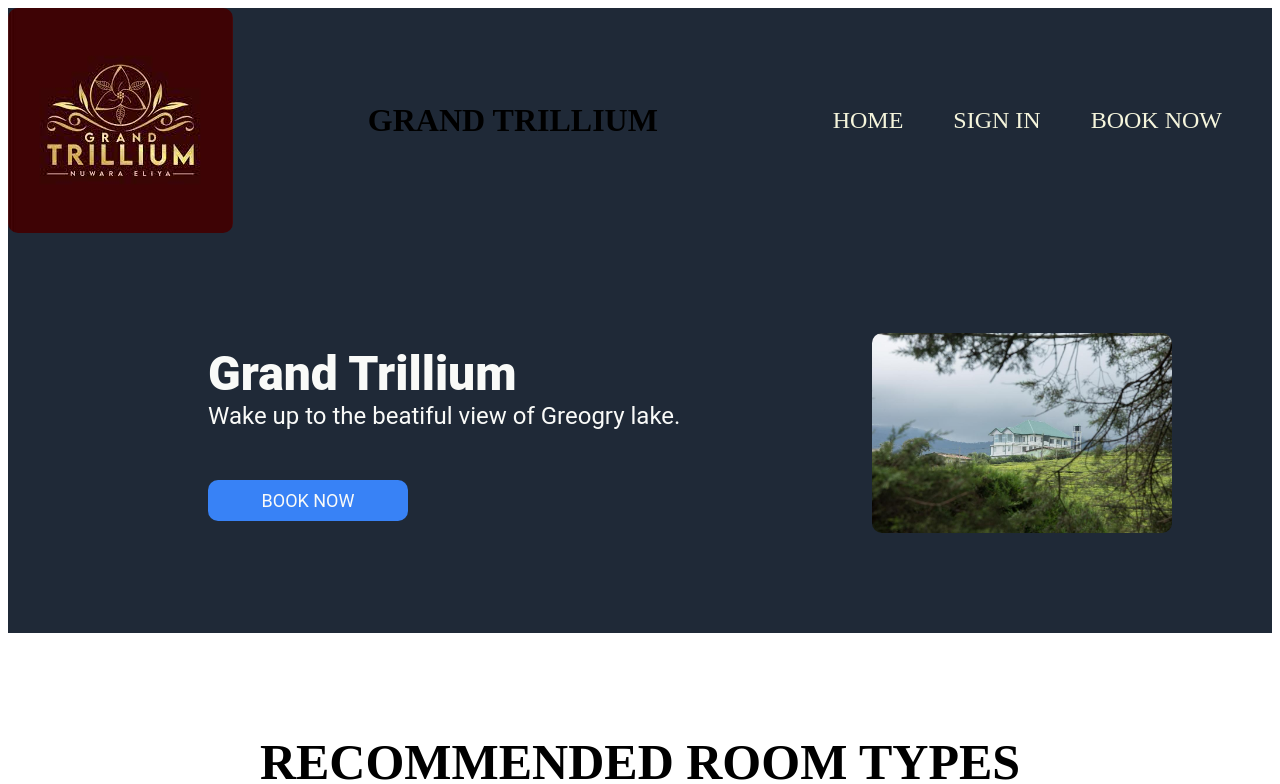
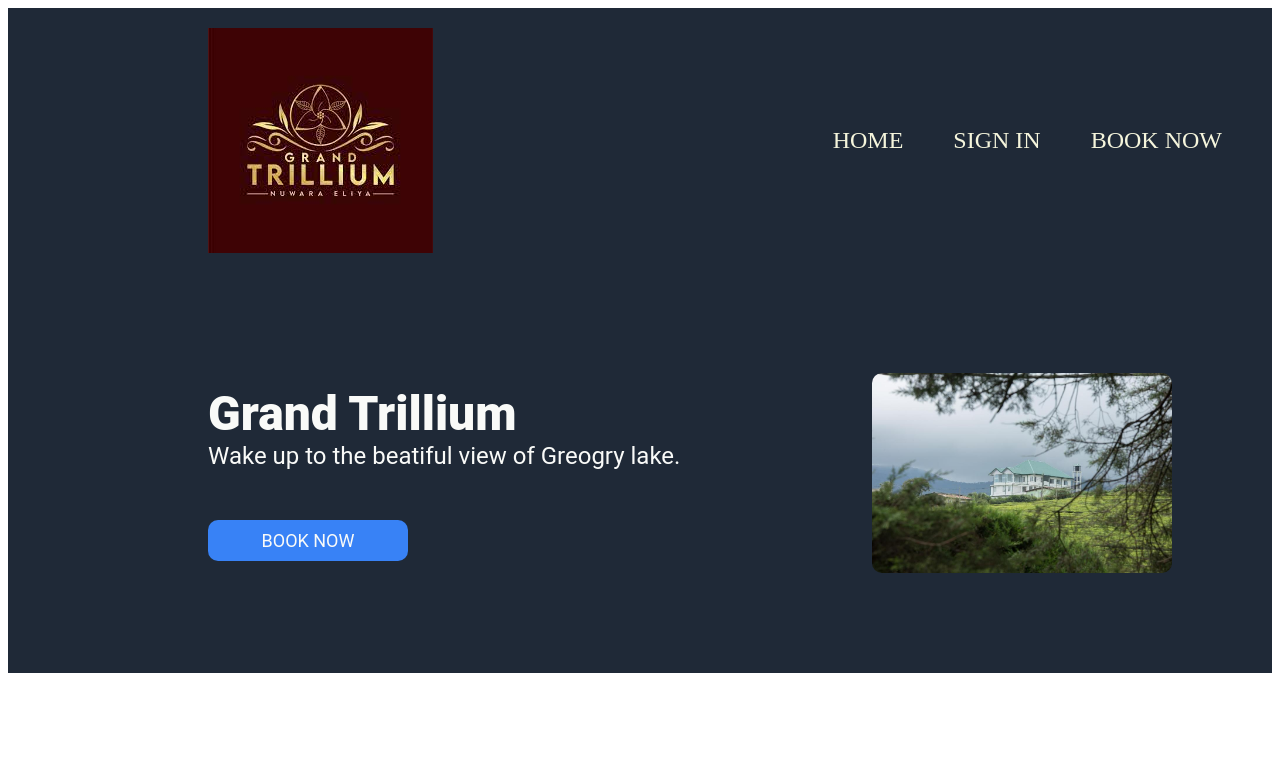
Before and after one commit to JayanikaKL/firstwebpage, a plain HTML site: page index.html in a window 1280 px wide. Shown: the top 784 px of the page. Drawn offline with Linux system fonts and the light colour scheme.

Commit message:
minor changes to the looks

```diff
--- a/index.html
+++ b/index.html
@@ -9,10 +9,8 @@
 </head>
 <body>
   <div class="header" >
-        <img src="img/logo.jpeg" alt="company logo">
-        <h1>
-            GRAND TRILLIUM
-        </h1>
+        <img class="logo" src="img/logo.jpeg" alt="company logo">
+
         <ol>
            <li><a href="myfirstwebsite/index.html">HOME</a></li>
            <li><a href="https://www.google.com">SIGN IN</a></li>
```
